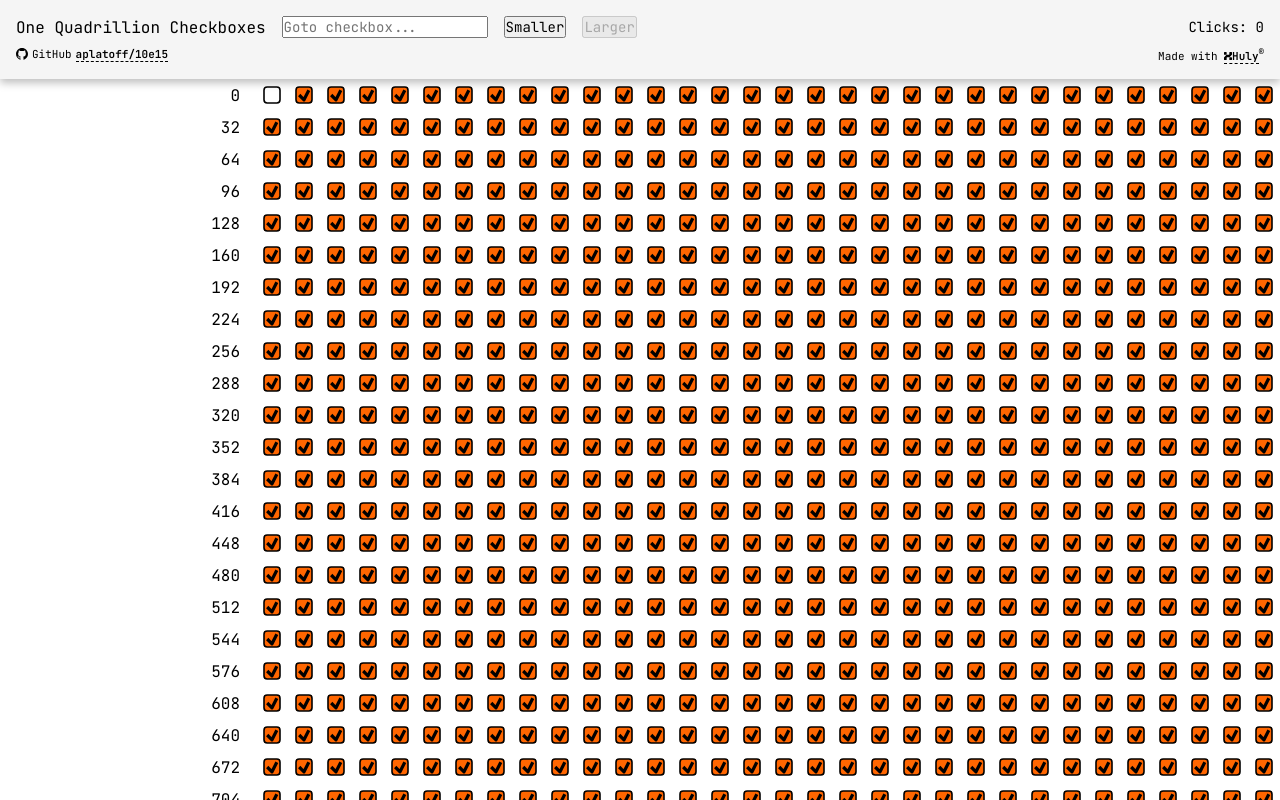
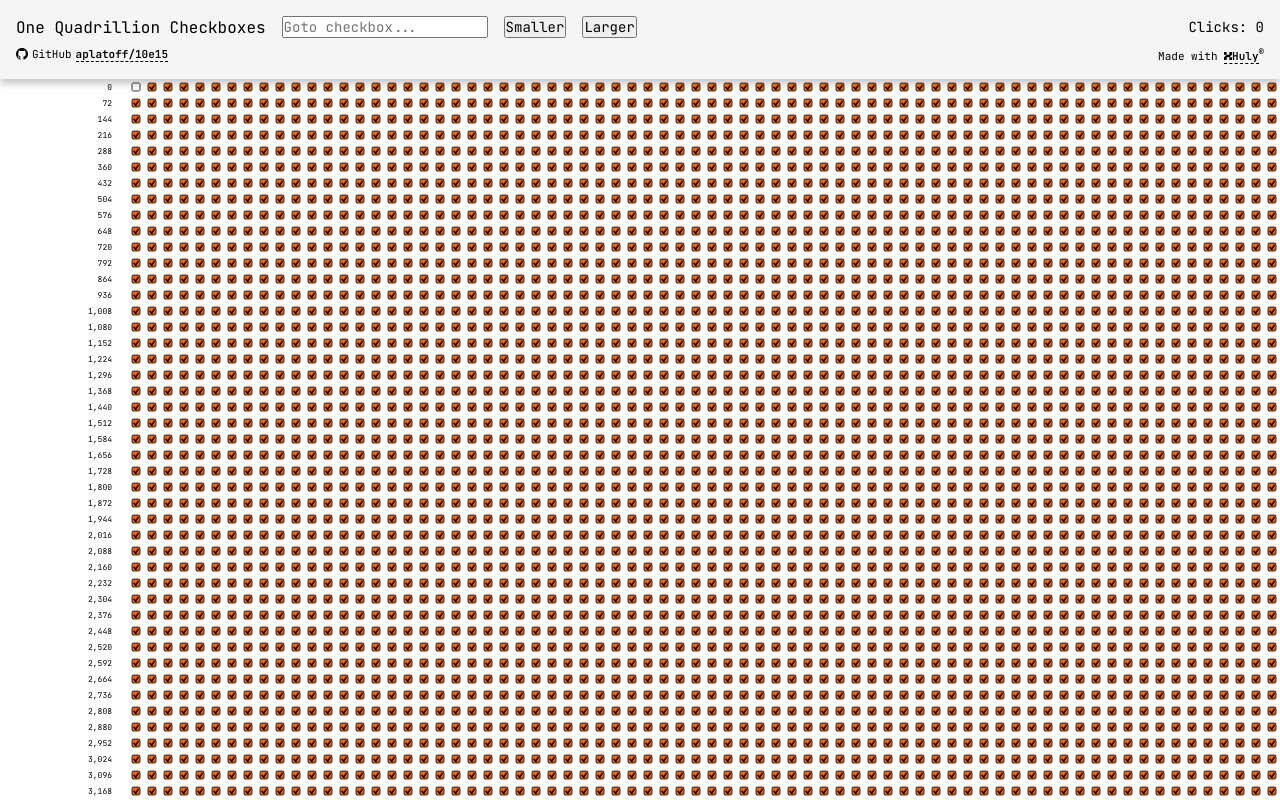
Before and after one commit to aplatoff/10e15, a website built with Vite: page packages/client/index.html in a window 1280 px wide. Built offline with nearby package versions, Linux system fonts and the light colour scheme; what proto would draw is missing.

Commit message:
make deafult cell size smaller
Signed-off-by: Andrey Platov <andrey@hardcoreeng.com>

```diff
--- a/packages/client/index.html
+++ b/packages/client/index.html
@@ -136,7 +136,7 @@
             <div class="title">One Quadrillion Checkboxes</div>
             <input type="text" id="goto" placeholder="Goto checkbox..." />
             <button id="smaller">Smaller</button>
-            <button id="larger" disabled>Larger</button>
+            <button id="larger">Larger</button>
           </div>
           <div class="info">
             <div>Clicks:&nbsp;<span id="time">0</span></div>
--- a/packages/client/src/app/ui.ts
+++ b/packages/client/src/app/ui.ts
@@ -31,7 +31,7 @@ export function setupUI(
   timeDiv: HTMLElement,
   onRowChange?: (firstCheckbox: CheckboxNo) => void
 ): UI {
-  let cellSize = maxCellSize
+  let cellSize = maxCellSize >>> 1
   let firstCheckbox = 0n as CheckboxNo
   let lastKnownTime = 0n as Time
   let presentation: Presentation | null = null
```
